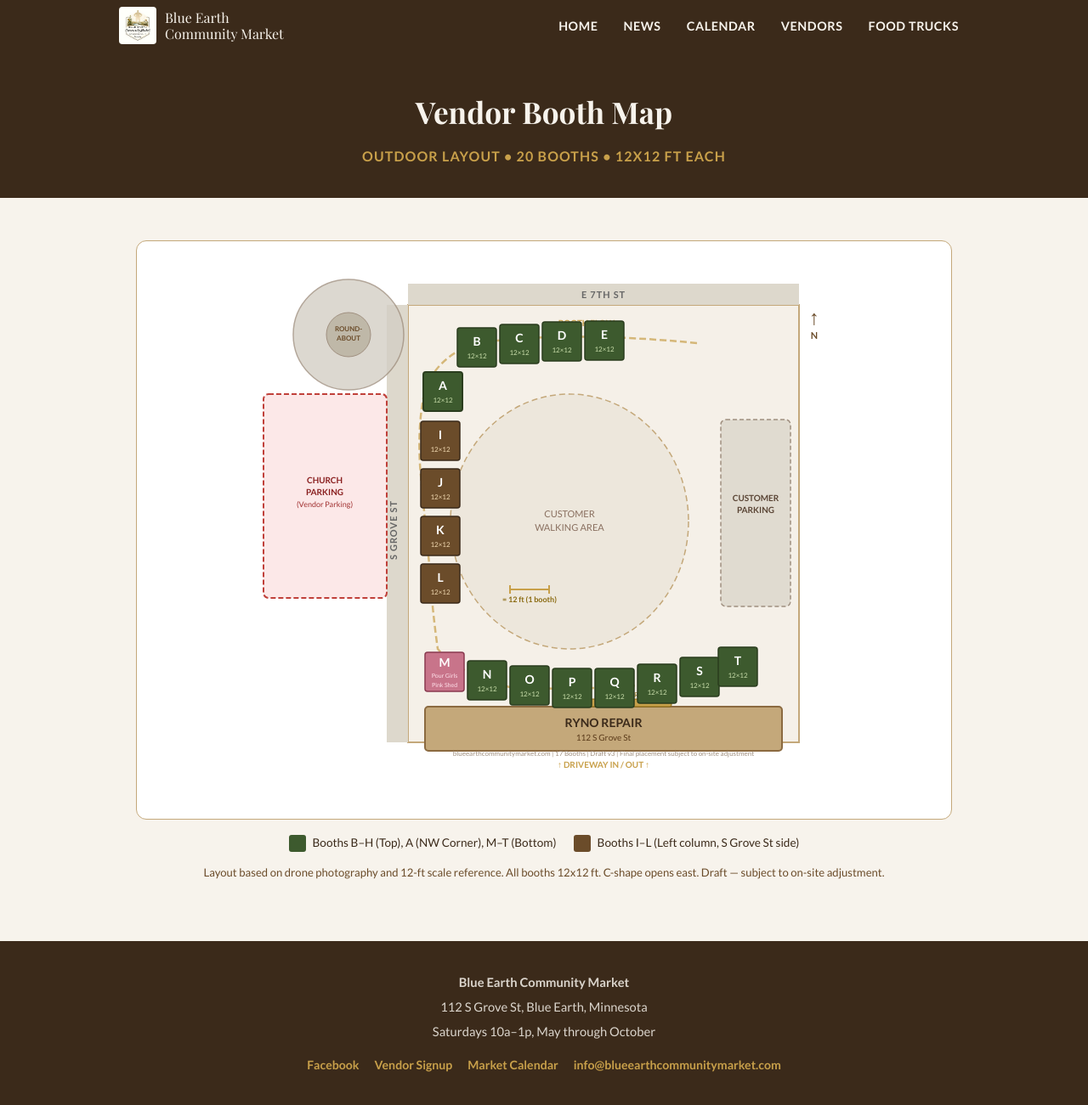
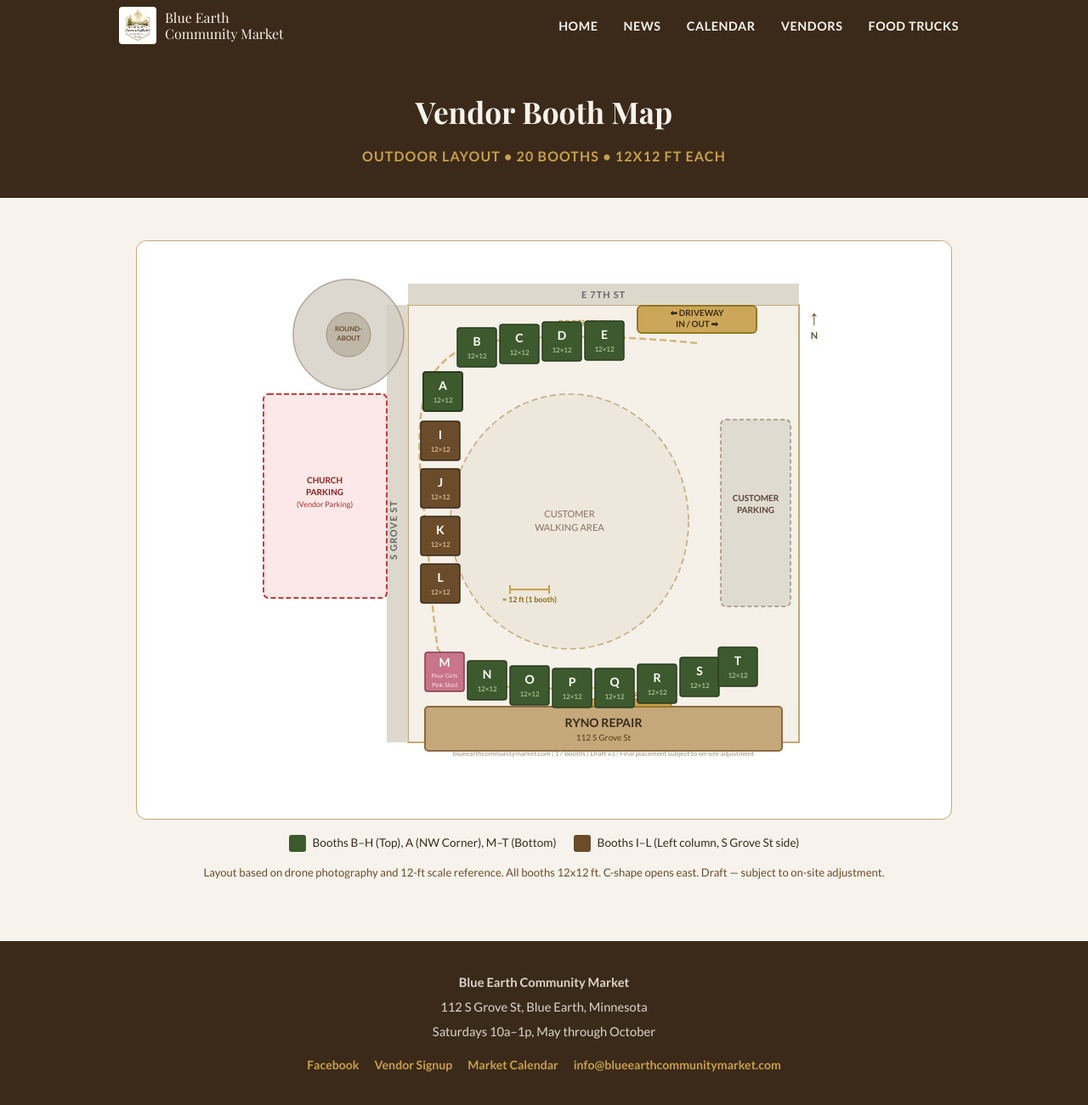
Before and after one commit to blueearthcommunitymarket/blueearthcommunitymarket.github.io, a Jekyll site: the page built from booth-map/index.html, in a window 1280 px wide. Shown: the whole page at 85% size. Built offline with Jekyll 4.4.1, drawn with Linux system fonts in a browser that asks for light colours; some web fonts are replaced.

Commit message:
Move driveway label to NE corner (correct location)

```diff
--- a/booth-map/index.html
+++ b/booth-map/index.html
@@ -55,8 +55,10 @@
   <!-- VENDOR PARKING NOTE (across street) -->
 
 
-  <!-- DRIVEWAY -->
-  <text x="420" y="600" text-anchor="middle" font-size="10" fill="#c8a04a" font-weight="700">↑ DRIVEWAY IN / OUT ↑</text>
+  <!-- DRIVEWAY (upper right / NE corner, where F G H were removed) -->
+  <rect x="460" y="56" width="140" height="32" fill="#c8a04a" stroke="#8a6a10" stroke-width="2" rx="5" opacity="0.9"/>
+  <text x="530" y="68" text-anchor="middle" font-size="10" fill="#3b2a1a" font-weight="700">⬅ DRIVEWAY</text>
+  <text x="530" y="81" text-anchor="middle" font-size="10" fill="#3b2a1a" font-weight="700">IN / OUT ➡</text>
 
   <!-- CUSTOMER WALKING AREA (inside C) -->
   <ellipse cx="380" cy="310" rx="140" ry="150" fill="#ede7dc" stroke="#c4a87a" stroke-width="1.5" stroke-dasharray="7,4"/>
```
